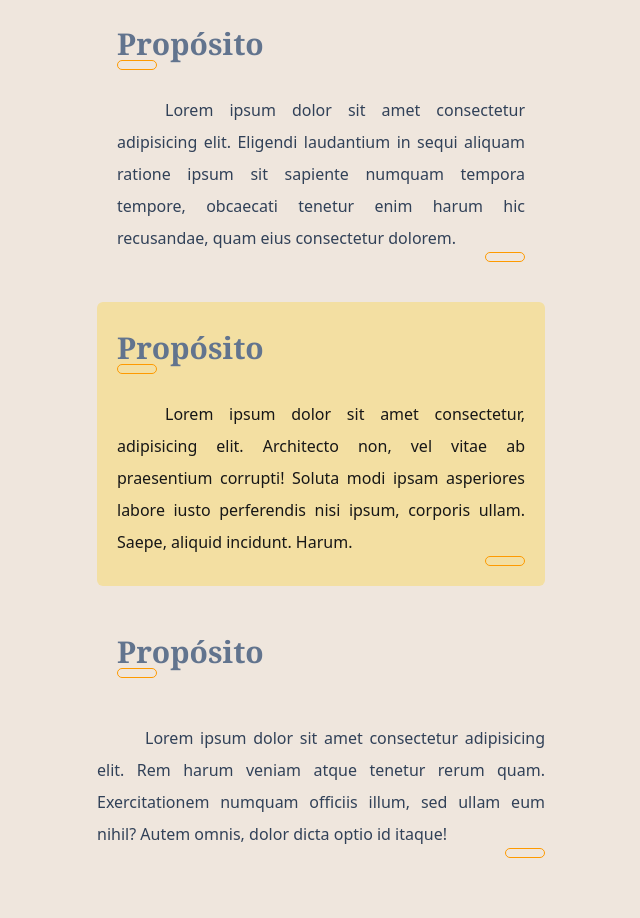
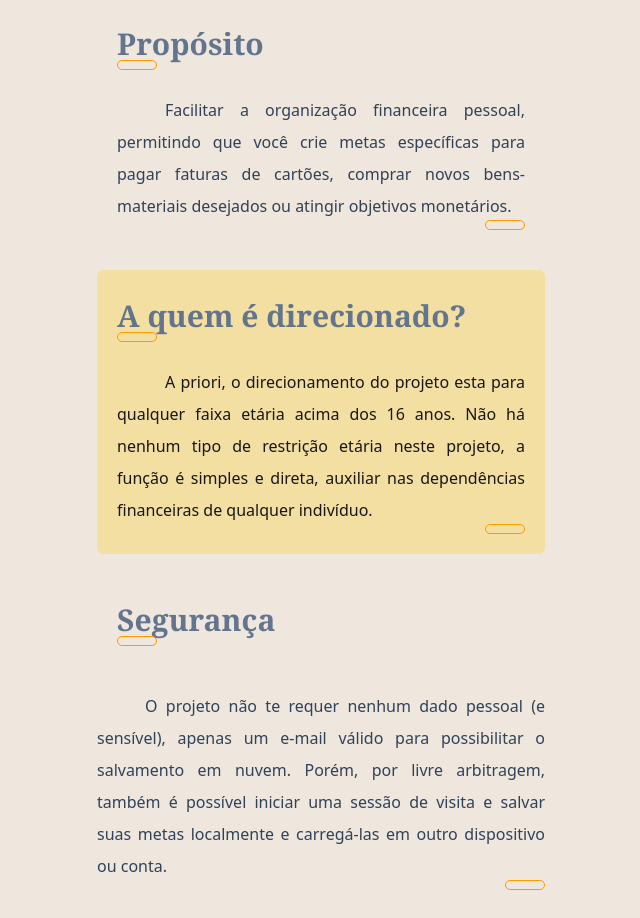
Before and after one commit to Luc4sDomingu3z/ForEnterTcc, an Angular app: page / in a window 1280 px wide. Shown: the part 794-1712 px from the top of the page, without its empty margins (319-959 px from the left). Built offline with nearby package versions, Linux system fonts and the light colour scheme.

Commit message:
build: Adicionando textos e botao de rolagem ao topo

```diff
--- a/src/app/pages/home/home.html
+++ b/src/app/pages/home/home.html
@@ -1,4 +1,7 @@
-<main class="w-full h-full max-w-[1920px] mx-auto">
+<main class="w-full h-full max-w-[1920px] mx-auto relative">
+  <button (click)="goInfinite($event)" class="fixed md:bottom-5 bottom-10 right-6 md:right-5 rounded-full bg-persian-red z-10 flex justify-center text-vanilla scale-220 cursor-pointer md:scale-200">
+    <span class="material-symbols-rounded" style="pointer-events: none; user-select: none;">arrow_drop_up</span>
+  </button>
   <section class="w-full mx-auto bg-raisin-black aspect-video lg:min-h-130 lg:aspect-auto" aria-label="Hero section">
     <article class="p-1 pt-5 max-w-4xl w-full mx-auto" aria-label="Hero container">
       <h1 class="text-5xl p-2 font-bold text-linen">Disciplina Financeira é um direito de <strong class="uppercase mx-auto">todos!</strong></h1>
@@ -30,19 +33,23 @@
             <span class="absolute p-1 h-2 border border-amber-500 rounded-full block bottom-0 w-10"></span>
           </h2>
           <div class="w-full mt-4 relative *:leading-8 *:indent-12 *:text-justify">
-            <p class="py-2 text-slate-700">Lorem ipsum dolor sit amet consectetur adipisicing elit. Eligendi laudantium in sequi aliquam ratione ipsum sit sapiente numquam tempora tempore, obcaecati tenetur enim harum hic recusandae, quam eius consectetur dolorem.</p>
+            <p class="py-2 text-slate-700">
+              Facilitar a organização financeira pessoal, permitindo que você crie metas específicas para
+              pagar faturas de cartões, comprar novos bens-materiais desejados ou atingir objetivos monetários.
+            </p>
             <span class="absolute h-2 border border-amber-500 rounded-full block bottom-0 w-10 right-0 p-1"></span>
           </div>
         </div>
 
         <div class="w-full mt-5 lg:p-5 p-1 lg:bg-[#f3dfa2ff] lg:rounded-md">
           <h2 class="relative text-3xl font-bold text-slate-500 font-serif py-2">
-            Propósito
+            A quem é direcionado?
             <span class="absolute p-1 h-2 border border-amber-500 rounded-full block bottom-0 w-10"></span>
           </h2>
           <div class="w-full mt-4 relative *:leading-8 *:indent-12 *:text-justify">
             <p class="py-2 text-neutral-900">
-              Lorem ipsum dolor sit amet consectetur, adipisicing elit. Architecto non, vel vitae ab praesentium corrupti! Soluta modi ipsam asperiores labore iusto perferendis nisi ipsum, corporis ullam. Saepe, aliquid incidunt. Harum.
+              A priori, o direcionamento do projeto esta para qualquer faixa etária acima dos 16 anos. Não há nenhum tipo de restrição etária neste projeto,
+              a função é simples e direta, auxiliar nas dependências financeiras de qualquer indivíduo.
             </p>
             <span class="absolute h-2 border border-amber-500 rounded-full block bottom-0 w-10 right-0 p-1"></span>
           </div>
@@ -50,13 +57,14 @@
 
         <div class="w-full lg:p-5 p-1 mt-5">
           <h2 class="relative text-3xl font-bold text-slate-500 font-serif py-2">
-            Propósito
+            Segurança
             <span class="absolute p-1 h-2 border border-amber-500 rounded-full block bottom-0 w-10"></span>
           </h2>
         </div>
         <div class="w-full mt-4 relative *:leading-8 *:indent-12 *:text-justify">
           <p class="py-2 text-slate-700">
-            Lorem ipsum dolor sit amet consectetur adipisicing elit. Rem harum veniam atque tenetur rerum quam. Exercitationem numquam officiis illum, sed ullam eum nihil? Autem omnis, dolor dicta optio id itaque!
+            O projeto não te requer nenhum dado pessoal (e sensível), apenas um e-mail válido para possibilitar o salvamento em nuvem. Porém, por livre arbitragem, também é possível
+            iniciar uma sessão de visita e salvar suas metas localmente e carregá-las em outro dispositivo ou conta.
           </p>
           <span class="absolute h-2 border border-amber-500 rounded-full block bottom-0 w-10 right-0 p-1"></span>
         </div>
--- a/src/app/pages/home/home.ts
+++ b/src/app/pages/home/home.ts
@@ -26,9 +26,17 @@ export class Home {
         title: 'Progressões de metas',
         text: 'Esteja ciente a todo tempo sobre o progresso de sua meta. Com auxílio de calendários interativos, você pode criar estimativas manualmente ou deixe que façamos isso por você.',
       },
-      { id: 1, title: 'Privacidade', text: 'Texto' },
-      { id: 2, title: 'Grupos & Chat', text: 'Texto 2' },
-      { id: 3, title: 'Administração', text: 'Text 3' },
+      {
+        id: 1,
+        title: 'Privacidade',
+        text: 'Todas as suas metas são <strong>privadas</strong>. Com exceções de pessoas e/ou grupos que você escolher para permitir a visualização das informações das metas. Com as ferramentas certas, você pode filtrar o que os participantes podem ou não enxergar quando a meta está compartilhada.',
+      },
+      {
+        id: 2,
+        title: 'Grupos & Chat',
+        text: 'O projeto está direcionado a todo tipo de público, portanto, a comunicação é essencial nesses momentos que exigem bastante atenção. <strong>Grupos e chats</strong> são uma funcionalidade que permite essa interação. Convide usuários, como familiares, e os adicione às metas para organizar as dispesas em união.',
+      },
+      { id: 3, title: 'Administração', text: 'Você está no controle de tudo. Adicione e retire integrantes de um grupo quando quiser, verifique a datas planejadas, relatórios da entrada de valores de cada integrante, salve as informações na nuvem e no seu dispositivo. ' },
     ];
 
     for (let exp of explications) {
@@ -39,7 +47,10 @@ export class Home {
             <h2 class='text-3xl text-zinc-600 font-bold font-serif mb-4'>${exp.title}</h2>
             <p class='text-lg leading-8 indent-4 text-justify transition-all'>${exp.text}</p>
             `;
-          window.scrollTo({top: text_area.scrollHeight + 900})
+          text_area.scrollIntoView({
+            block: 'center',
+            behavior: 'smooth',
+          });
         }
       }
     }
@@ -58,4 +69,9 @@ export class Home {
       }
     }
   }
+
+  goInfinite(e: Event) {
+    console.log(e.currentTarget)
+    window.scrollTo({ top: 0, behavior: 'smooth' })
+  }
 }
```
